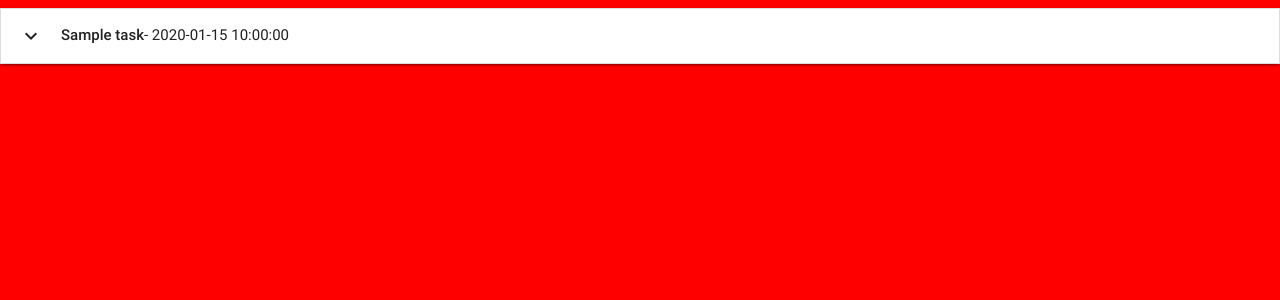
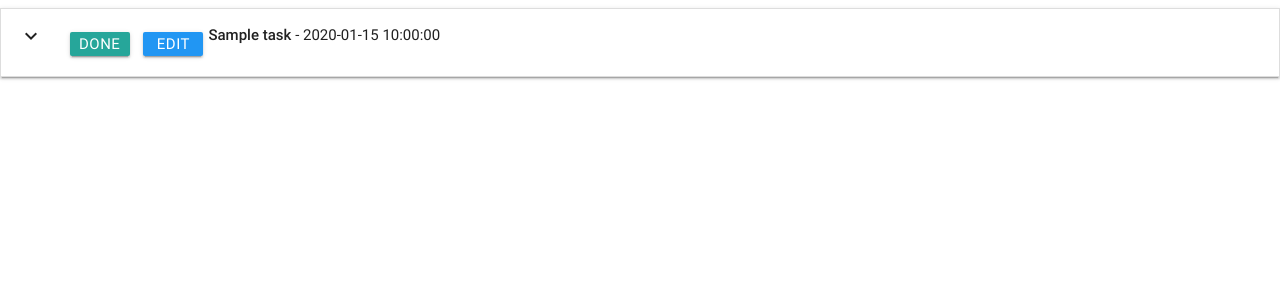
Before and after one commit to mlr314159/task-manager, a Flask app: page / in a window 1280 px wide. Shown: the top 300 px of the page. Run offline with Flask 2, Linux system fonts and the light colour scheme; a database or web service that is not in the repository returns one stand-in record (values such as "Sample title"); some libraries are stand-ins or nearby versions.

Commit message:
more styling

```diff
--- a/static/css/style.css
+++ b/static/css/style.css
@@ -1,3 +1,16 @@
-body {
-    background-color: red;
+/*body {*/
+/*    background-color: red;*/
+/*}*/
+
+.btn_small{
+    height:24px;
+    width:60px;
+    line-height: 24px;
+    margin:5px 5px;
+    padding:0 0.5em;
+    text-align: center;
 }
+
+.task_header {
+    margin-top: 5px;
+}
--- a/templates/tasks.html
+++ b/templates/tasks.html
@@ -1,14 +1,18 @@
-
-
-
-{% extends 'base.html' %}
-{% block content %}
+{% extends 'base.html' %} {% block content %}
 
 <ul class="collapsible">
 	{% for task in tasks %}
 	<li>
-		<div class="collapsible-header"><i class="material-icons">expand_more</i>
-			<strong>{{ task.task_name }}</strong> - {{ task.due_date }}
+		<div class="collapsible-header">
+            <div class="col s3">
+                <i class="material-icons">expand_more</i>
+                <a class="waves-effect waves-light btn btn_small">done</a>
+                <a class="waves-effect waves-light btn btn_small blue">edit</a>
+
+            </div>
+            <div class="col s9">
+                <strong>{{ task.task_name }}</strong> - {{ task.due_date }}
+            </div>
 		</div>
 		<div class="collapsible-body">
 			<span>
```
